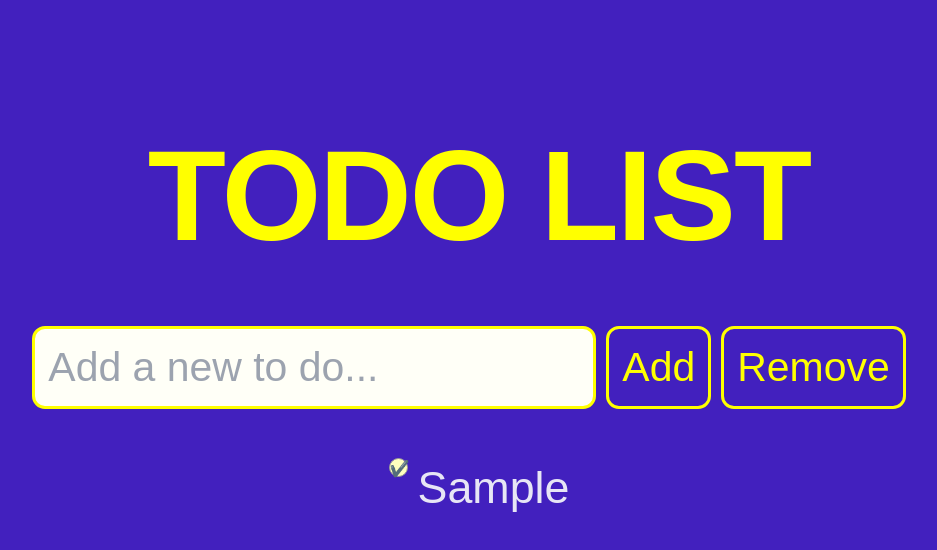
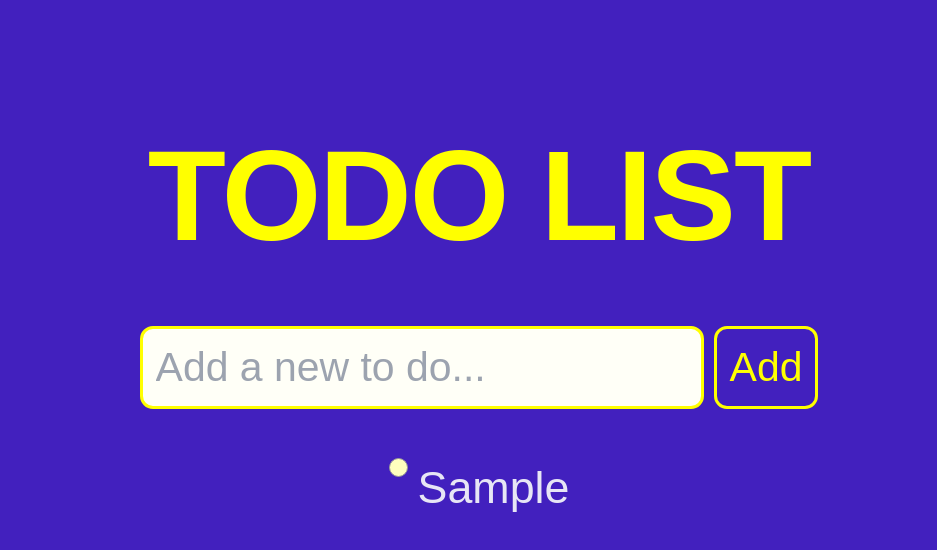
Before and after one commit to mervebalci/todo-list, a Next.js app: page / in a window 1280 px wide. Both pictures are taken after typing "Sample" into the empty fields and a click on the button "Add". Shown: the top 550 px of the page, without its empty margins (161-1098 px from the left). Built offline with nearby package versions, Linux system fonts and the light colour scheme.

Commit message:
When checkbox is clicked, task will be removed

```diff
--- a/app/page.js
+++ b/app/page.js
@@ -10,7 +10,7 @@ export default function Home() {
   function addTask() {
     const userInput = document.getElementById("addInput").value;
 
-    const data = {index: counter, status: false, name: userInput};
+    const data = {id: counter, name: userInput};
     counter = counter + 1;
 
     setTasks([...tasks, data])
@@ -24,43 +24,15 @@ export default function Home() {
     document.getElementById("addInput").value = "";
   }
 
-  const selectedCheckbox = (event) => {
-    // Keep track of the selected task ids
-    // console.log(event.target.checked)
-    if (event.target.checked) {
-      for (let i = 0; i < tasks.length; i++) {
-        if ((tasks[i].index) == event.target.id) {
-          let arr = [...tasks];
-          arr[i].status = true;
-          setTasks(arr);
-        }
-      }
-    } else {
-      for (let i = 0; i < tasks.length; i++) {
-        if ((tasks[i].index) == event.target.id) {
-          let arr = [...tasks];
-          arr[i].status = false;
-          setTasks(arr)
-        }
-      }
-    }
-    console.log(arr)
-  }
 
-
-  function removeTask() {
+  function removeTask(id) {
+    console.log(id)
     let arr = tasks.filter(function(task) {
-      return task.status != true;
-    });
+      return task.id != id;
+    })
     setTasks(arr)
     console.log(arr)
   }
-
-
-    // Array.prototype.forEach.call(checked, function(checkedTaskIndex) {
-    //   document.getElementById(checkedTaskIndex).closest('label').remove();
-    // });
-
 
   return (
     <main className="flex min-h-screen flex-col">
@@ -68,31 +40,30 @@ export default function Home() {
       <div id="addTask">
         <input id="addInput" type="text" placeholder="Add a new to do..." />
         <button id="addButton" onClick={addTask}>Add</button>
-        <button id="removeButton" onClick={removeTask}>Remove</button>
       </div>
       <div id="todoList">
-        <TodoList tasks={tasks} onChangeAction={selectedCheckbox} />
+        <TodoList tasks={tasks} onClick={removeTask} />
       </div>
     </main>
   );
 }
 
-function Task({ value, onChangeAction }) {
+function Task({ value, onClick }) {
   return (
     <li>
       <label>
-        <button id={value.index} type="checkbox" className="checkbox" onChange={onChangeAction}>✔️</button>
-        <span className="task"> {value.name}</span>
+        <button className="checkbox" id={value.id} onClick={() => onClick(value.id)}></button>
+        <span className="task">{value.name}</span>
       </label>
     </li>
   );
 }
 
-function TodoList({ tasks, onChangeAction }) {
+function TodoList({ tasks, onClick }) {
   return (
     <ul id="list">
       {tasks.map((task, index) => (
-        <Task key={index} value={task} onChangeAction={onChangeAction} />
+        <Task key={index} value={task} onClick={onClick} />
       ))}
     </ul>
   );
--- a/styles/styles.css
+++ b/styles/styles.css
@@ -86,6 +86,7 @@ h1 {
   letter-spacing: 0px;
   align-items: center;
   text-align: center;
+  max-width: fit-content;
 }
 
 #list {
@@ -93,26 +94,24 @@ h1 {
   text-transform: capitalize;
   word-spacing: 2px;
   list-style-type: none;
+  max-width: fit-content;
 }
 
 .task {
   margin-top: 2px;
   font-size: 3.5vw;
+  max-width: fit-content;
 }
 
 .checkbox {
   background: rgb(255, 255, 190);
-  font-size: 1vw;
   border: 1px solid #999;
   border-radius: 13px;
   float: left;
-  font-size: 16px;
-  font-weight: bold;
   line-height: 20px;
   height: 19px;
   margin-right: 10px;
   margin-top: 4px;
-  padding: 0;
   text-align: center;
   width: 19px;
 }
```
